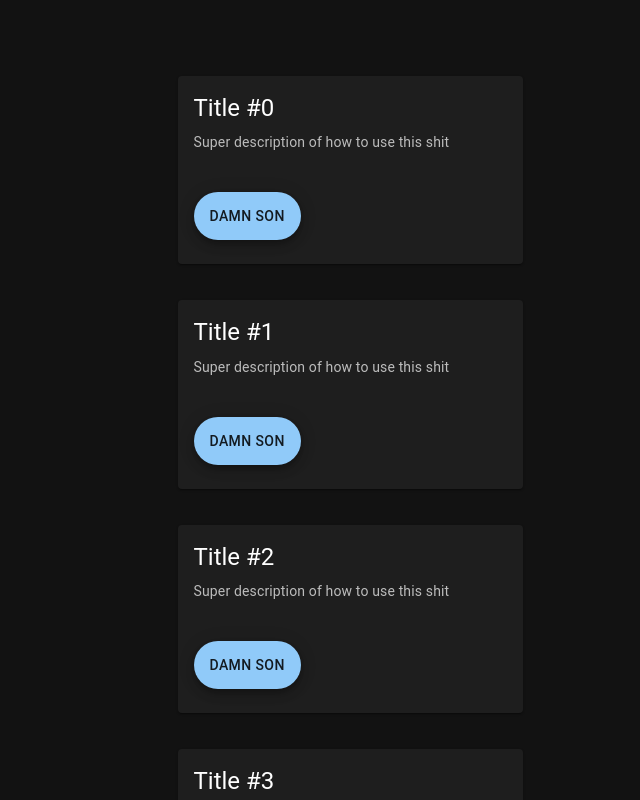
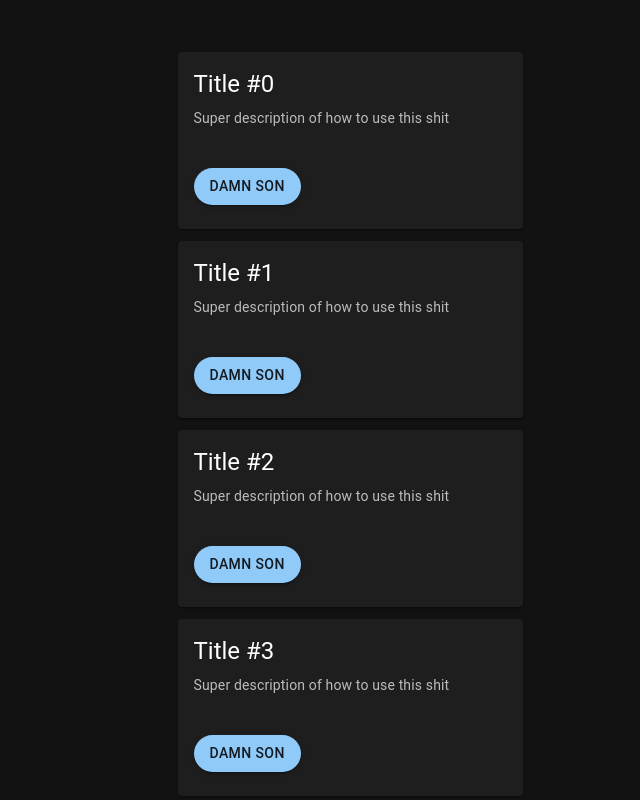
Before and after one commit to muromeo1/bills, a Next.js app: page / in a window 1280 px wide. Shown: the top 800 px of the page, without its empty margins (290-930 px from the left). Built offline with nearby package versions, Linux system fonts and the light colour scheme.

Commit message:
changes to use Button instead Fab + fixes on transparente button

```diff
--- a/src/app/atoms/Button.tsx
+++ b/src/app/atoms/Button.tsx
@@ -1,5 +1,5 @@
-import { Fab } from "@mui/material";
 import { ButtonProps as ButtonBaseProps } from "@mui/material";
+import ButtonMUI from "@mui/material/Button";
 
 interface ButtonProps {
   color: ButtonBaseProps["color"];
@@ -9,10 +9,14 @@ interface ButtonProps {
 
 function Button({ color, label, icon }: ButtonProps) {
   return (
-    <Fab color={color} variant="extended">
+    <ButtonMUI
+      color={color}
+      variant="contained"
+      style={{ borderRadius: "35px" }}
+    >
       {icon}
       {label}
-    </Fab>
+    </ButtonMUI>
   );
 }
 
--- a/src/app/organisms/AppContent.tsx
+++ b/src/app/organisms/AppContent.tsx
@@ -14,7 +14,8 @@ function AppContent() {
     >
       {[...Array(9)].map((_, i) => (
         <Card
-          className="mt-9"
+          key={i}
+          className="mt-3"
           title={`Title #${i}`}
           description="Super description of how to use this shit"
         >
--- a/tailwind.config.ts
+++ b/tailwind.config.ts
@@ -8,5 +8,8 @@ module.exports = {
     extend: {},
   },
   plugins: [],
+  corePlugins: {
+    preflight: false,
+  },
 };
 export default module;
```
Also changed, not shown: 1 other file (tests, documents, lock files or other folders).
